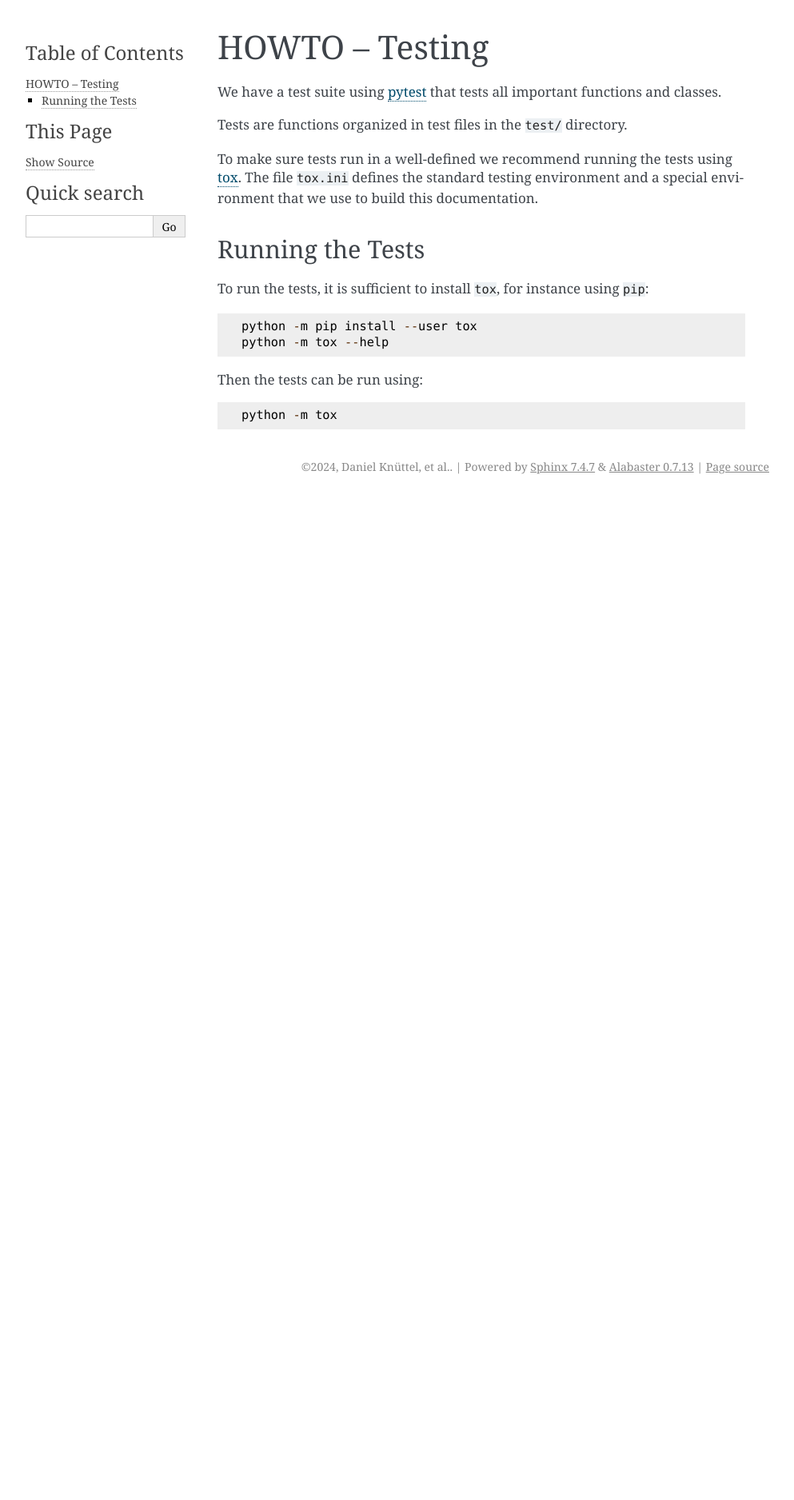
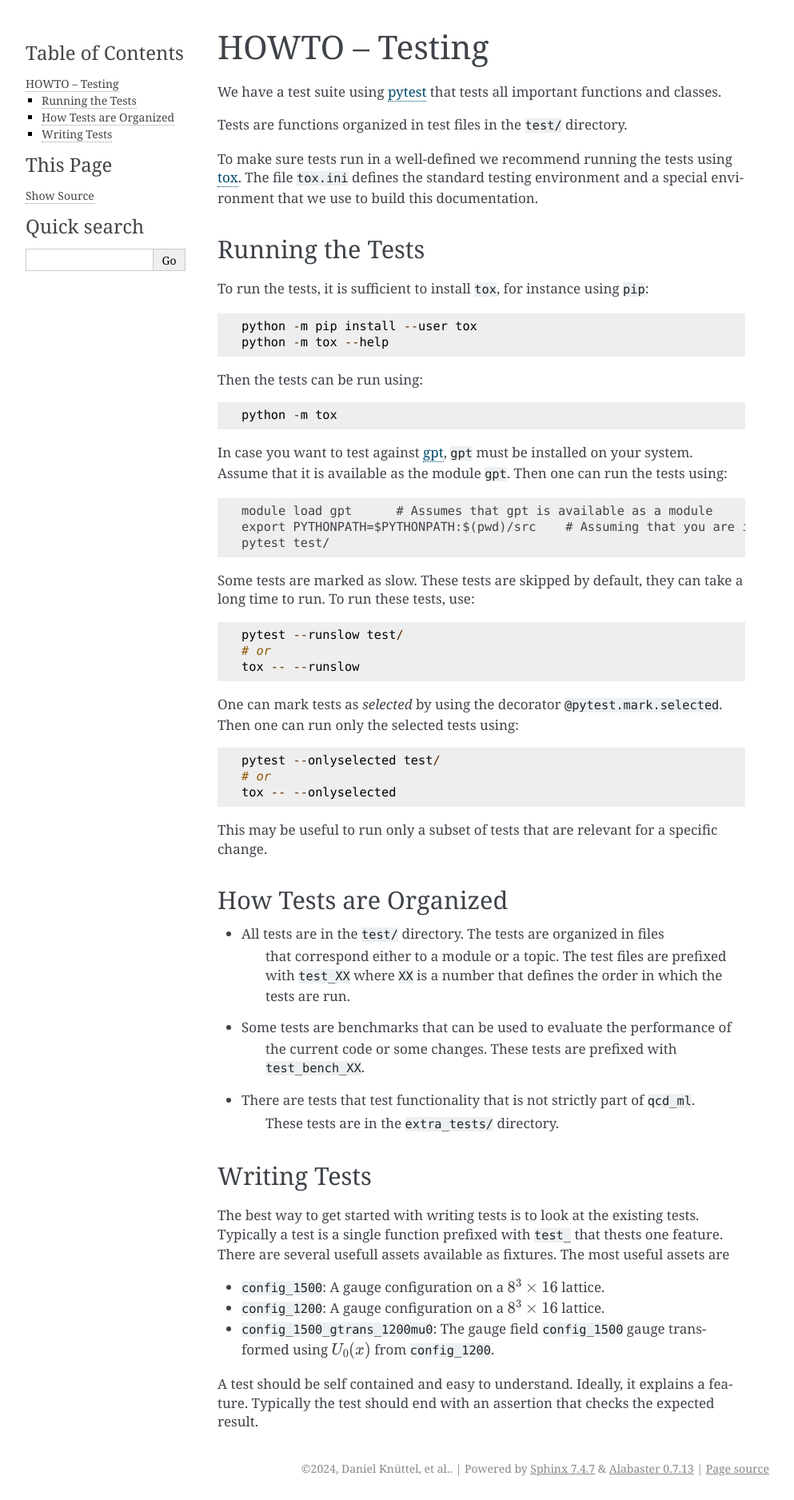
Before and after one commit to daknuett/qcd_ml, a Sphinx documentation site: the page built from docs/source/howto-test.rst, in a window 1280 px wide. Shown: the whole page at 80% size, without its empty margins (148-1141 px from the left). Built offline with Sphinx 7.4.7, drawn with Linux system fonts in a browser that asks for light colours; formulas are drawn with MathJax 3; before the commit the page ends 900 px from its top, so only the background shows below that.

Commit message:
added more documentation on tests

```diff
--- a/docs/source/howto-test.rst
+++ b/docs/source/howto-test.rst
@@ -22,3 +22,58 @@ To run the tests, it is sufficient to install ``tox``, for instance using ``pip`
 Then the tests can be run using::
 
     python -m tox
+
+In case you want to test against `gpt <https://github.com/lehner/gpt>`_,
+``gpt`` must be installed on your system. Assume that it is available as the
+module ``gpt``. Then one can run the tests using::
+
+    module load gpt      # Assumes that gpt is available as a module
+    export PYTHONPATH=$PYTHONPATH:$(pwd)/src    # Assuming that you are in the root directory of the project
+    pytest test/
+
+Some tests are marked as slow. These tests are skipped by default, they can
+take a long time to run. To run these tests, use::
+
+    pytest --runslow test/
+    # or
+    tox -- --runslow
+
+One can mark tests as *selected* by using the decorator
+``@pytest.mark.selected``. Then one can run only the selected tests using::
+
+    pytest --onlyselected test/
+    # or
+    tox -- --onlyselected
+
+This may be useful to run only a subset of tests that are relevant for
+a specific change.
+
+How Tests are Organized
+-----------------------
+
+
+- All tests are in the ``test/`` directory. The tests are organized in files
+    that correspond either to a module or a topic. The test files are prefixed
+    with ``test_XX`` where ``XX`` is a number that defines the order in which
+    the tests are run.
+
+- Some tests are benchmarks that can be used to evaluate the performance of
+    the current code or some changes. These tests are prefixed with ``test_bench_XX``.
+
+- There are tests that test functionality that is not strictly part of ``qcd_ml``.
+    These tests are in the ``extra_tests/`` directory.
+
+Writing Tests
+-------------
+
+The best way to get started with writing tests is to look at the existing tests.
+Typically a test is a single function prefixed with ``test_`` that thests one feature.
+There are several usefull assets available as fixtures. The most useful assets are
+
+- ``config_1500``: A gauge configuration on a :math:`8^3 \times 16` lattice.
+- ``config_1200``: A gauge configuration on a :math:`8^3 \times 16` lattice.
+- ``config_1500_gtrans_1200mu0``: The gauge field ``config_1500`` gauge transformed
+  using  :math:`U_{0}(x)` from ``config_1200``.
+
+A test should be self contained and easy to understand. Ideally, it explains a feature.
+Typically the test should end with an assertion that checks the expected result.
```
